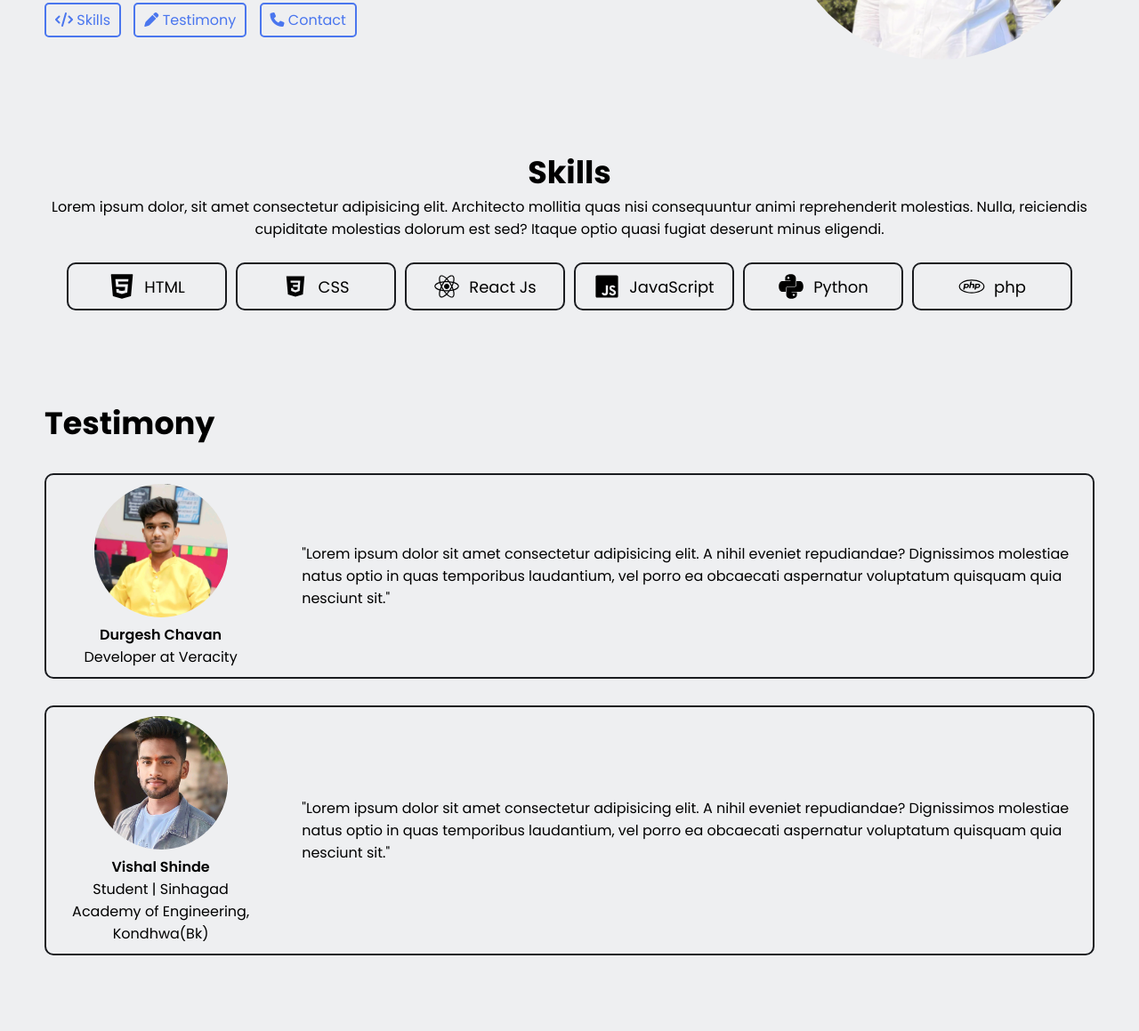
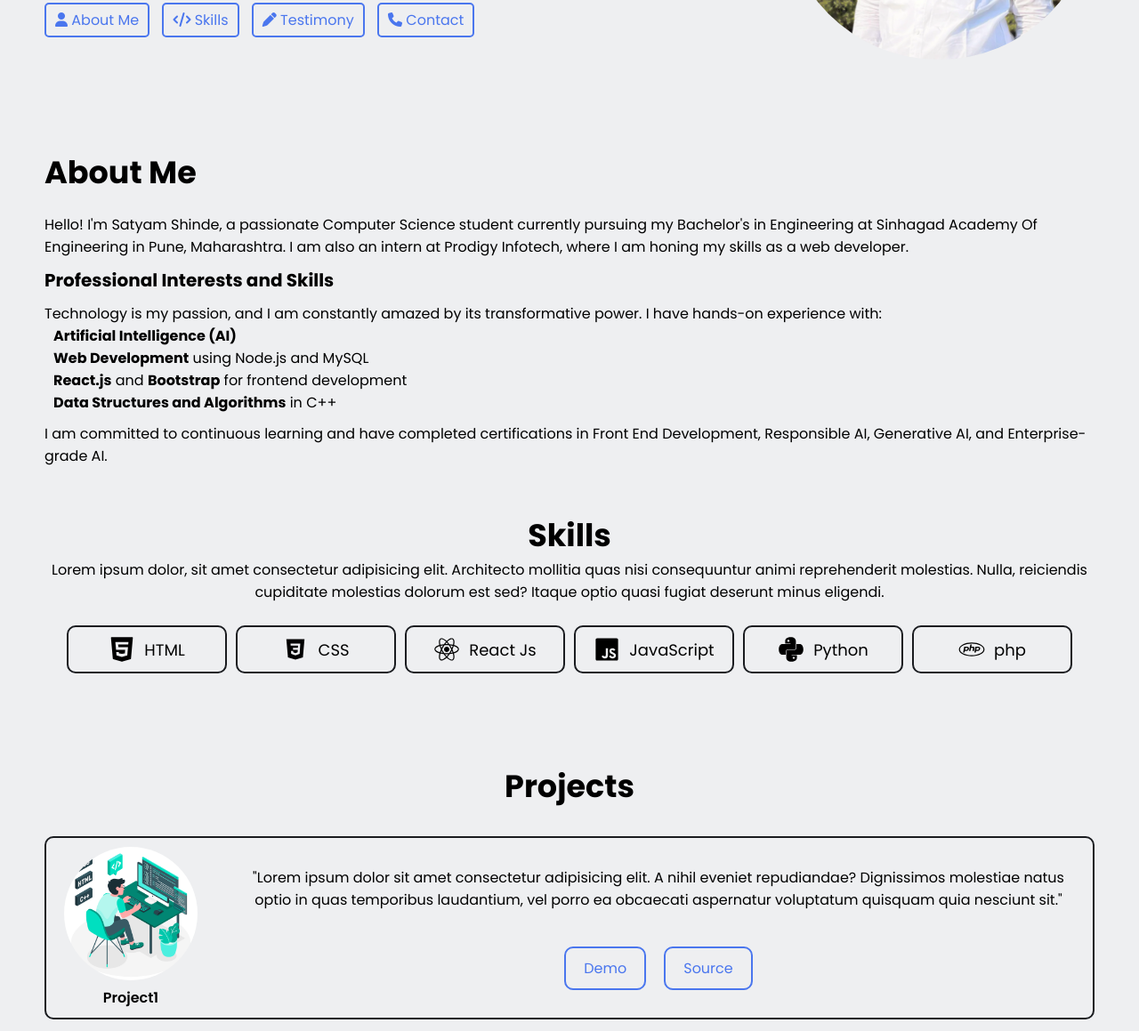
Before and after one commit to Satyam-Shinde/PRODIGY_WD_04, a plain HTML site: page index.html in a window 1280 px wide. Shown: the part 413-1572 px from the top of the page at 89% size. Drawn offline with nearby package versions, Linux system fonts and the light colour scheme.

Commit message:
Added Project and About me section

```diff
--- a/index.html
+++ b/index.html
@@ -74,6 +74,10 @@
             nesciunt facilis at delectus. Repudiandae, ad.
           </p>
           <div class="links">
+            <a href="#about">
+              <i class="fa-solid fa-user"></i>
+              <span>About Me</span>
+            </a>
             <a href="#skills">
               <i class="fa-solid fa-code"></i>
               <span>Skills</span>
@@ -93,7 +97,24 @@
           <img src="images/DEV-ME.webp" alt="" />
         </div>
       </section>
-      <!-- Section 2: Skills -->
+      <!-- Section 2: About -->
+      <section class="about-section" id="about">
+          <h2>About Me</h2>
+          <p>Hello! I'm Satyam Shinde, a passionate Computer Science student currently pursuing my Bachelor's in Engineering at Sinhagad Academy Of Engineering in Pune, Maharashtra. I am also an intern at Prodigy Infotech, where I am honing my skills as a web developer.</p>
+
+          <h4>Professional Interests and Skills</h4>
+          <p>Technology is my passion, and I am constantly amazed by its transformative power. I have hands-on experience with:</p>
+          <ul>
+            <li><b>Artificial Intelligence (AI)</b></li>
+            <li><b>Web Development</b> using Node.js and MySQL</li>
+            <li><b>React.js</b> and <b>Bootstrap</b> for frontend development</li>
+            <li><b>Data Structures and Algorithms</b> in C++</li>
+          </ul>
+          <p style="margin: 10px 0;">I am committed to continuous learning and have completed certifications in Front End Development, Responsible AI, Generative AI, and Enterprise-grade AI.</p>
+
+
+      </section>
+      <!-- Section 3: Skills -->
       <section id="skills" class="skills-section">
         <h2>Skills</h2>
         <div class="text">
@@ -159,7 +180,27 @@
           </div>
         </div>
       </section>
-      <!-- Section 3: Testimony -->
+      <!-- Section 4: Project -->
+      <section id="projects" class="project-section">
+        <h2>Projects</h2>
+        <div class="card">
+          <div class="project-details">
+            <img src="./images/projects/Project1.jpg" />
+            <p>Project1</p>
+          </div>
+          <div class="description">
+            <p>"Lorem ipsum dolor sit amet consectetur adipisicing elit. A nihil
+            eveniet repudiandae? Dignissimos molestiae natus optio in quas
+            temporibus laudantium, vel porro ea obcaecati aspernatur voluptatum
+            quisquam quia nesciunt sit."</p>
+            <div class="links">
+              <a href="">Demo</a>
+              <a href="">Source</a>
+            </div>
+          </div>
+        </div>
+      </section>
+      <!-- Section 5: Testimony -->
       <section id="testimony" class="testimony-section">
         <h2>Testimony</h2>
         <div class="group">
@@ -189,7 +230,7 @@
           </div>
         </div>
       </section>
-      <!-- Section 4: Contact -->
+      <!-- Section 6: Contact -->
       <section id="contact" class="contact-section">
         <h2>Contact</h2>
         <div class="group">
--- a/style.css
+++ b/style.css
@@ -117,6 +117,28 @@ nav .right span {
     width: 350px;
 }
 
+/* Section: About */
+.about-section{
+    padding: 0 50px;
+    margin-bottom: 50px;
+}
+.about-section h2{
+    font-size: 35px;
+    margin-bottom: 20px;
+}
+
+.about-section h4{
+    font-size: 20px;
+    margin: 10px 0;
+}
+
+.about-section ul li{
+    list-style: none;
+    margin: 0 10px;
+}
+
+
+
 /* Section 2: Skills */
 .skills-section {
     padding: 0 50px;
@@ -154,6 +176,67 @@ nav .right span {
 
 .skills-section .cells .cell span {
     font-size: 18px;
+}
+
+/* Section: Projects */
+.project-section{
+    padding: 0 50px;
+    margin-bottom: 100px;
+    text-align: center;
+}
+
+.project-section h2 {
+    font-size: 35px;
+}
+
+.project-section .card {
+    display: flex;
+    align-items: center;
+    gap: 50px;
+    border: 2px solid var(--text-color);
+    margin-top: 30px;
+    padding: 10px 20px;
+    border-radius: 10px;
+}
+
+.project-section .card .person-details {
+    text-align: center;
+    flex: 2;
+}
+
+.project-section .card .text {
+    align-items: center;
+    flex: 8;
+}
+
+.project-section .card .project-details img {
+    width: 150px;
+    aspect-ratio: 1/1;
+    object-fit: cover;
+    border-radius: 50%;
+}
+
+.project-section .card .project-details p {
+    font-weight: 600;
+}
+
+.project-section .card .description .links{
+    margin-top: 30px;
+    display: flex;
+    gap: 20px;
+    justify-content: center;
+}
+
+.project-section .card .description p{
+    margin-top: 10px;
+}
+
+.project-section .card .description .links a{
+    padding: 10px 20px;
+    margin: 10px 0;
+    border: 2px solid var(--link-color);
+
+    border-radius: 10px;
 }
 
 /* Section 3: Testimony */
@@ -291,6 +374,15 @@ nav .right span {
         width: 250px;
     }
 
+    /* Section 3: Projects */
+    .project-section {
+        text-align: center;
+    }
+
+    .project-section .card {
+        flex-direction: column;
+        gap: 20px;
+    }
     /* Section 3: Testimony */
     .testimony-section {
         text-align: center;
@@ -332,11 +424,26 @@ nav .right span {
     .hero-section {
         padding: 0 20px;
     }
+    /* Section 1: About */
+    .about-section {
+        padding: 0 20px;
+    }
 
     /* Section 2: Skills */
     .skills-section {
         padding: 0 20px;
     }
+    /* Section 2: Projects */
+    .projects-section {
+        padding: 0 20px;
+    }
+
+
+    .projects-section {
+        padding: 0 20px;
+    }
+
+
 
     .skills-section .cells .cell {
         width: 75px;
```
Also changed, not shown: images/projects/Project1.jpg (added).
